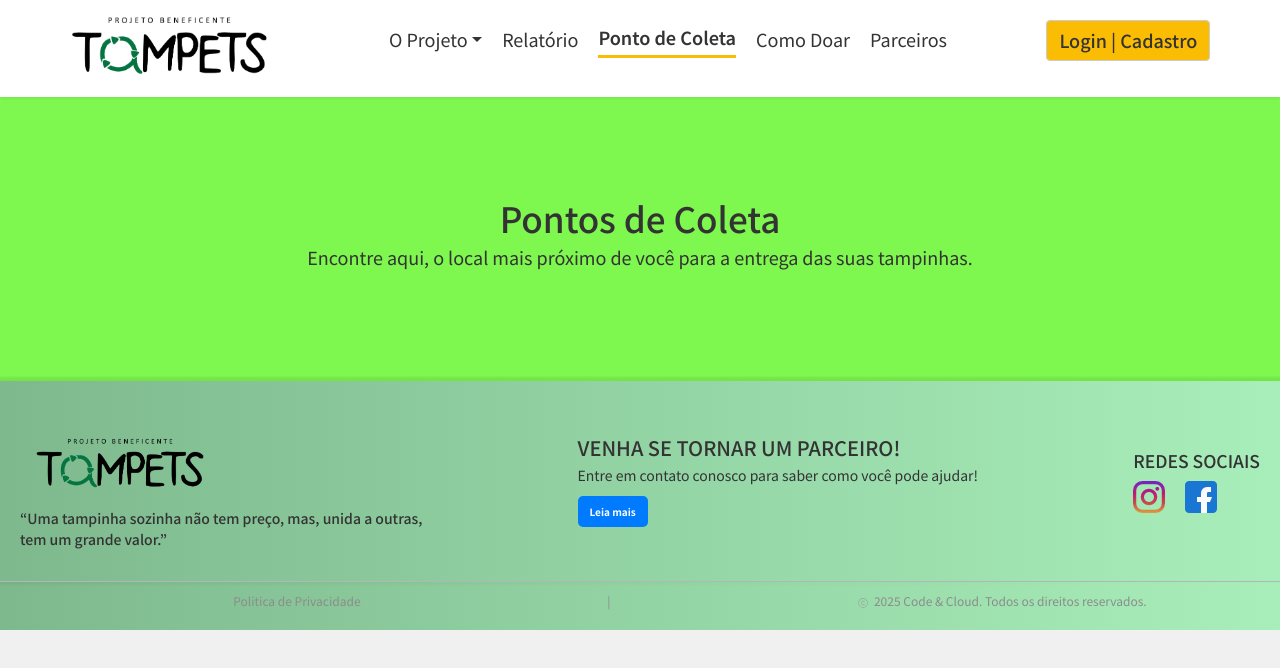
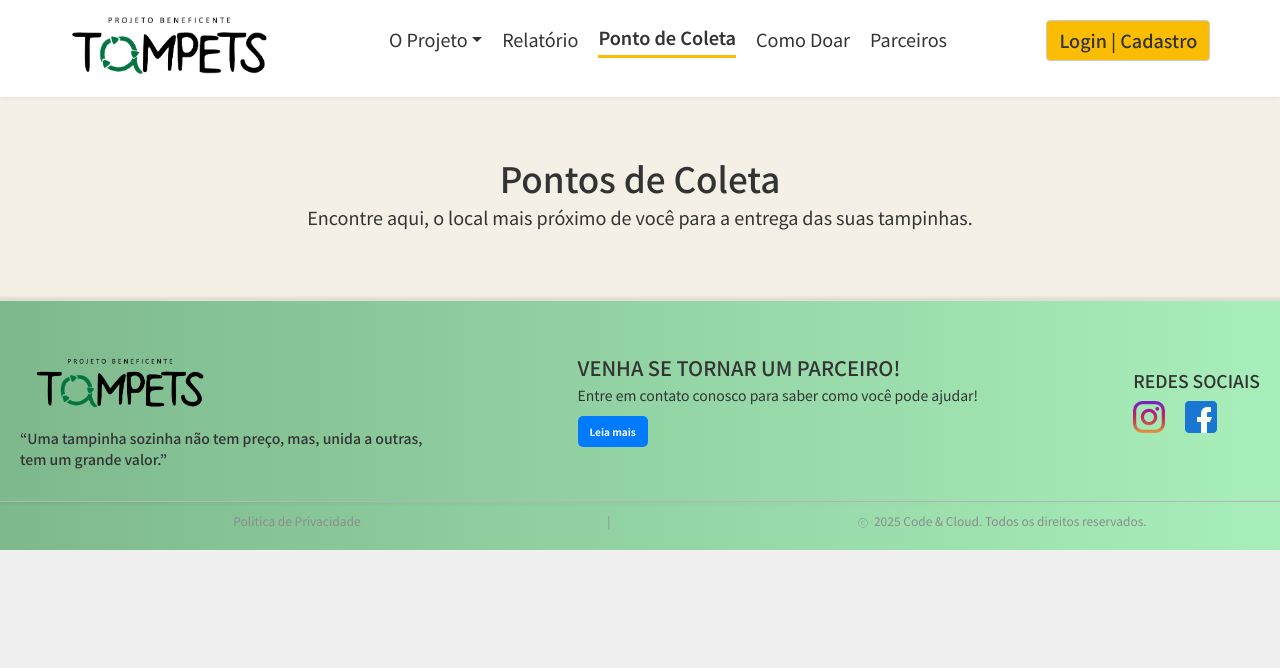
Before and after one commit to DaianeKCamargo/FATEC_ProjetoIntegrador2, a Next.js app: page /pontoColeta in a window 1280 px wide. Shown: the top 668 px of the page. Built offline with nearby package versions, Linux system fonts and the light colour scheme.

Commit message:
tamplate e ponto de coleta
- finalização básica do tamplete;
- inicio da edição da página

```diff
--- a/src/Components/tampleteTitulo/index.tsx
+++ b/src/Components/tampleteTitulo/index.tsx
@@ -1,12 +1,15 @@
+import { url } from "inspector";
+
 interface TampleteTituloInetrface {
     titulo: string;
     descricao: string;
     color: string;
+    imagem?: string;
 }
 
 export default function TampleteTitulo(props: TampleteTituloInetrface) {
     return (
-        <div className="titulo" style={{backgroundColor: props.color}}>
+        <div className="titulo" style={{ backgroundColor: props.color }}>
             <h1>{props.titulo}</h1>
             <p>{props.descricao}</p>
 
@@ -17,7 +20,7 @@ export default function TampleteTitulo(props: TampleteTituloInetrface) {
                         justify-content: center;
                         align-items: center;
                         flex-direction: column;
-                        padding: 10rem;
+                        padding: 6rem 2rem;
                         color: #333;
                     }
 
@@ -31,16 +34,15 @@ export default function TampleteTitulo(props: TampleteTituloInetrface) {
 
                     @media (max-width: 768px) {
                         .titulo {
-                            padding: 5rem;
                             text-align: center;
                         }
 
                          h1 {
-                            font-size: 2.5rem;
+                            font-size: 3rem;
                         }
 
                         p {
-                            font-size: 1.4rem;
+                            font-size: 1.5rem;
                         }
                     }
                 `}
--- a/src/app/pontoColeta/page.tsx
+++ b/src/app/pontoColeta/page.tsx
@@ -2,6 +2,7 @@
 import SearchBar from "@/Components/pontoColeta/SearchBar";
 import TampleteTitulo from "@/Components/tampleteTitulo";
 import { useEffect, useState } from "react";
+import { PiPawPrintDuotone } from "react-icons/pi";
 
 
 export default function pontoColeta() {
@@ -25,11 +26,25 @@ export default function pontoColeta() {
 
     return (
         <>
-            <TampleteTitulo
-                titulo="Pontos de Coleta"
-                descricao="Encontre aqui, o local mais próximo de você para a entrega das suas tampinhas."
-                color="rgba(126, 247, 78, 1)"
-            />
+            <div className="titulo">
+                <TampleteTitulo
+                    titulo="Pontos de Coleta"
+                    descricao="Encontre aqui, o local mais próximo de você para a entrega das suas tampinhas."
+                    color="#f5f0e6ff"
+                />
+            </div>
+            <div className="body">
+
+            </div>
+
+            <style jsx>
+                {`
+                    .body {
+
+                    }
+                `}
+
+            </style>
         </>
     );
 }
```
